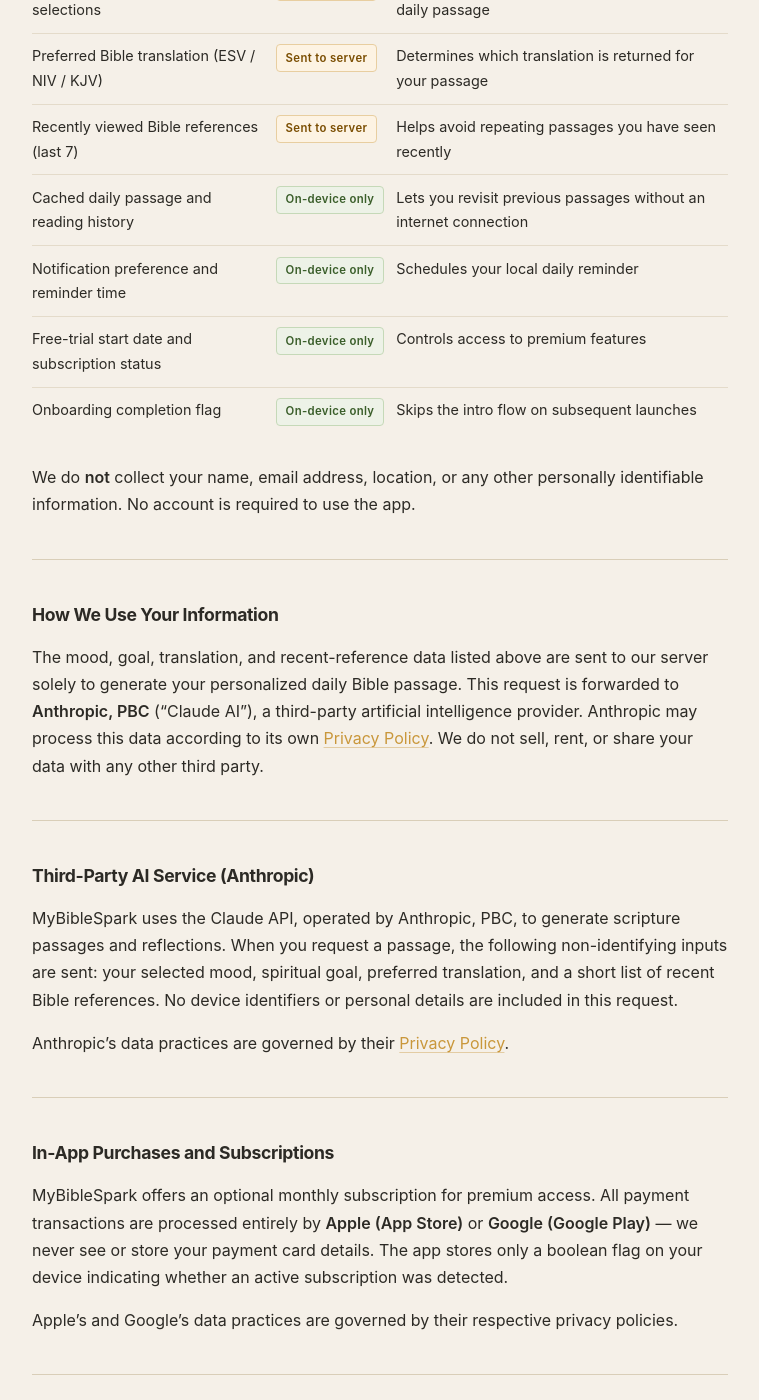
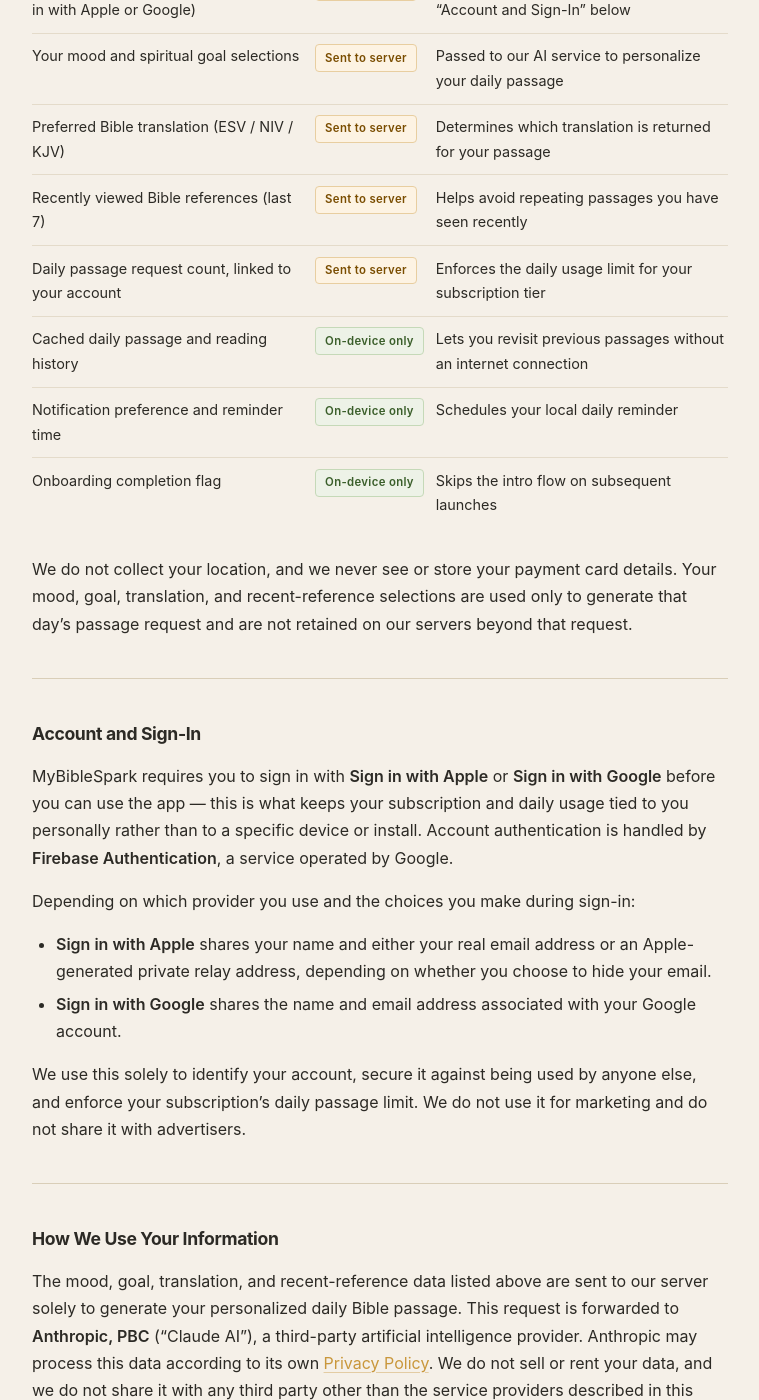
Before and after one commit to jackpickus/spark-bible-privacy, a Jekyll site: the page built from privacy/index.md, in a window 1280 px wide and 1400 px high, scrolled down 552 px. Shown: the whole window, without its empty margins (260-1019 px from the left). Built offline with Jekyll 4.4.1, drawn with Linux system fonts in a browser that asks for light colours; some of the changed text lies outside the part shown.

Commit message:
Update privacy policy and terms for mandatory account sign-in
The app now requires Sign in with Apple or Google, backed by Firebase Auth and
RevenueCat, so the old "no account, no PII collected" language was no longer
accurate. Documents the account data collected, adds Firebase and RevenueCat
as data processors, and replaces the "no server-side account to delete" claim
with the actual Settings -> Delete Account flow.

Co-Authored-By: Claude Sonnet 5 <noreply@anthropic.com>

```diff
--- a/privacy/index.md
+++ b/privacy/index.md
@@ -12,16 +12,37 @@ collected, how it is used, and your rights.
 
 | Data | Where stored | Purpose |
 |------|-------------|---------|
+| Name and/or email address (from Sign in with Apple or Google) | <span class="badge badge-remote">Sent to server</span> | Creates and secures your account; see "Account and Sign-In" below |
 | Your mood and spiritual goal selections | <span class="badge badge-remote">Sent to server</span> | Passed to our AI service to personalize your daily passage |
 | Preferred Bible translation (ESV / NIV / KJV) | <span class="badge badge-remote">Sent to server</span> | Determines which translation is returned for your passage |
 | Recently viewed Bible references (last 7) | <span class="badge badge-remote">Sent to server</span> | Helps avoid repeating passages you have seen recently |
+| Daily passage request count, linked to your account | <span class="badge badge-remote">Sent to server</span> | Enforces the daily usage limit for your subscription tier |
 | Cached daily passage and reading history | <span class="badge badge-local">On-device only</span> | Lets you revisit previous passages without an internet connection |
 | Notification preference and reminder time | <span class="badge badge-local">On-device only</span> | Schedules your local daily reminder |
-| Free-trial start date and subscription status | <span class="badge badge-local">On-device only</span> | Controls access to premium features |
 | Onboarding completion flag | <span class="badge badge-local">On-device only</span> | Skips the intro flow on subsequent launches |
 
-We do **not** collect your name, email address, location, or any other personally
-identifiable information. No account is required to use the app.
+We do not collect your location, and we never see or store your payment card details.
+Your mood, goal, translation, and recent-reference selections are used only to generate
+that day's passage request and are not retained on our servers beyond that request.
+
+## Account and Sign-In
+
+MyBibleSpark requires you to sign in with **Sign in with Apple** or **Sign in with
+Google** before you can use the app — this is what keeps your subscription and daily
+usage tied to you personally rather than to a specific device or install. Account
+authentication is handled by **Firebase Authentication**, a service operated by Google.
+
+Depending on which provider you use and the choices you make during sign-in:
+
+- **Sign in with Apple** shares your name and either your real email address or an
+  Apple-generated private relay address, depending on whether you choose to hide your
+  email.
+- **Sign in with Google** shares the name and email address associated with your Google
+  account.
+
+We use this solely to identify your account, secure it against being used by anyone
+else, and enforce your subscription's daily passage limit. We do not use it for
+marketing and do not share it with advertisers.
 
 ## How We Use Your Information
 
@@ -30,7 +51,8 @@ server solely to generate your personalized daily Bible passage. This request is
 forwarded to **Anthropic, PBC** ("Claude AI"), a third-party artificial intelligence
 provider. Anthropic may process this data according to its own
 [Privacy Policy](https://www.anthropic.com/privacy).
-We do not sell, rent, or share your data with any other third party.
+We do not sell or rent your data, and we do not share it with any third party other
+than the service providers described in this policy.
 
 ## Third-Party AI Service (Anthropic)
 
@@ -43,12 +65,27 @@ included in this request.
 Anthropic's data practices are governed by their
 [Privacy Policy](https://www.anthropic.com/privacy).
 
+## Authentication and Account Storage (Firebase)
+
+We use **Firebase**, a service operated by Google, to authenticate your sign-in and to
+store a minimal, account-linked record on our server: your account identifier and a
+count of how many passages you have requested today. This count resets daily and is
+automatically deleted within about 48 hours of being created. Google's data practices
+are governed by their [Privacy Policy](https://policies.google.com/privacy) and
+[Firebase's privacy and security documentation](https://firebase.google.com/support/privacy).
+
+## Subscription Management (RevenueCat)
+
+We use **RevenueCat, Inc.** to manage subscription entitlements across the App Store and
+Google Play. Your account identifier and subscription status are shared with RevenueCat
+so the app can determine which features and daily limits apply to you. RevenueCat's data
+practices are governed by their [Privacy Policy](https://www.revenuecat.com/privacy).
+
 ## In-App Purchases and Subscriptions
 
-MyBibleSpark offers an optional monthly subscription for premium access. All payment
+MyBibleSpark offers optional auto-renewing subscriptions for expanded access. All payment
 transactions are processed entirely by **Apple (App Store)** or **Google (Google Play)**
-— we never see or store your payment card details. The app stores only a boolean flag
-on your device indicating whether an active subscription was detected.
+— we never see or store your payment card details.
 
 Apple's and Google's data practices are governed by their respective privacy policies.
 
@@ -62,10 +99,19 @@ notification settings.
 
 ## Data Retention and Deletion
 
-All on-device data (history, preferences, subscription status) is stored in your
+On-device data (cached passages, reading history, and preferences) is stored in your
 device's local storage. You can delete this data at any time by uninstalling the app.
-Because we do not maintain a user account or server-side database tied to your identity,
-there is no additional data for us to delete upon request.
+
+Your account — your Firebase sign-in record, your daily usage count, and your
+RevenueCat subscriber record — can be permanently deleted at any time from within the
+app: go to **Settings → Delete Account**. This immediately and permanently deletes your
+account and cannot be undone. You can also request deletion by contacting us at the
+email address below.
+
+Deleting your account does **not** cancel an active auto-renewing subscription — Apple
+and Google, not us, control that billing relationship. To stop being charged, cancel
+your subscription in your Apple App Store or Google Play account settings before or
+after deleting your account.
 
 ## Children's Privacy
 
```
Also changed, not shown: other parts of privacy/index.md (+1 -1 lines), terms/index.md (+26 -9 lines).
